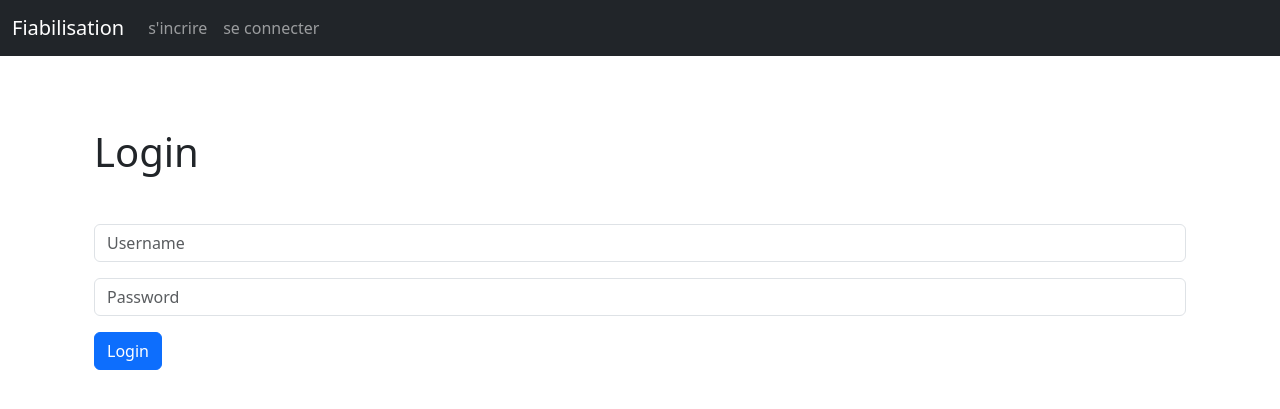
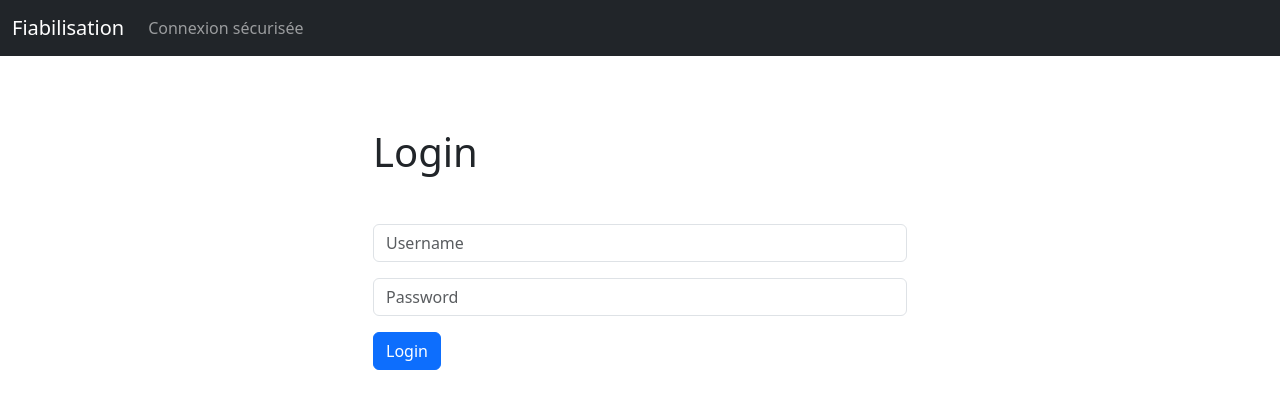
Before and after one commit to eljimalickseye/Django-CRM, a Django app: template website/templates/home.html in a window 1280 px wide. Shown: the top 409 px of the page. Run offline with Django 3.2, Linux system fonts and the light colour scheme; the template is opened without the code that fills it, so the values that code supplies are empty.

Commit message:
last update

```diff
--- a/website/templates/home.html
+++ b/website/templates/home.html
@@ -101,7 +101,7 @@
 </div>
 
 {% else %}
-<div class="container mt-5">
+<div class="container mt-5 col-md-6 offset-md-3">
     <h1>Login</h1>
     <br />
     <form action="{% url 'home' %}" method="POST" class="mt-3">
--- a/website/templates/navbar.html
+++ b/website/templates/navbar.html
@@ -8,21 +8,21 @@
         <div class="collapse navbar-collapse" id="navbarSupportedContent">
             <ul class="navbar-nav me-auto mb-2 mb-lg-0">
                 {% if user.is_authenticated %}
-                <li class="nav-item">
-                    <a class="nav-link" href="{% url 'logout' %}">se deconnecter</a>
-                </li>
                 <!-- <li class="nav-item">
                     <a class="nav-link" href="{% url 'update_details' %}">Ajouter utilisateur</a>
                 </li> -->
                 <li class="nav-item">
-                    <a class="nav-link" href="{% url 'insert' %}">Ajouter Fichier</a>
+                    <a class="nav-link" href="{% url 'insert' %}">Importer liste d'utilisateurs</a>
+                </li>
+                <li class="nav-item">
+                    <a class="nav-link" href="{% url 'register' %}">Nouvel utilisateur</a>
+                </li>
+                <li class="nav-item">
+                    <a class="nav-link" href="{% url 'logout' %}">Déconnexion sécurisée</a>
                 </li>
                 {% else %}
                 <li class="nav-item">
-                    <a class="nav-link" href="{% url 'register' %}">s'incrire</a>
-                </li
-                <li class="nav-item">
-                    <a class="nav-link" href="{% url 'home' %}">se connecter</a>
+                    <a class="nav-link" href="{% url 'home' %}">Connexion sécurisée</a>
                 </li>
                 {% endif %}
             </ul>
--- a/website/urls.py
+++ b/website/urls.py
@@ -10,7 +10,6 @@ urlpatterns = [
     path('add_record/', views.add_record, name='add_record'),
     path('update_record/<int:pk>', views.update_record, name='update_record'),
     path('update_details/', views.update_details, name='update_details'),
-    path('extract/', views.extract_data, name='extract_data'),
     path('', views.RecordListView, name='record-list'),
     path('export/', views.export_to_csv, name='export_to_csv'),
     path('export_actif/', views.export_actif, name='export_actif'),
```
Also changed, not shown: website/templates/extract_data.html (deleted, +0 -9 lines), website/views.py (+1 -19 lines), website/templates/AddFile.html (renamed from website/templates/test.html).
